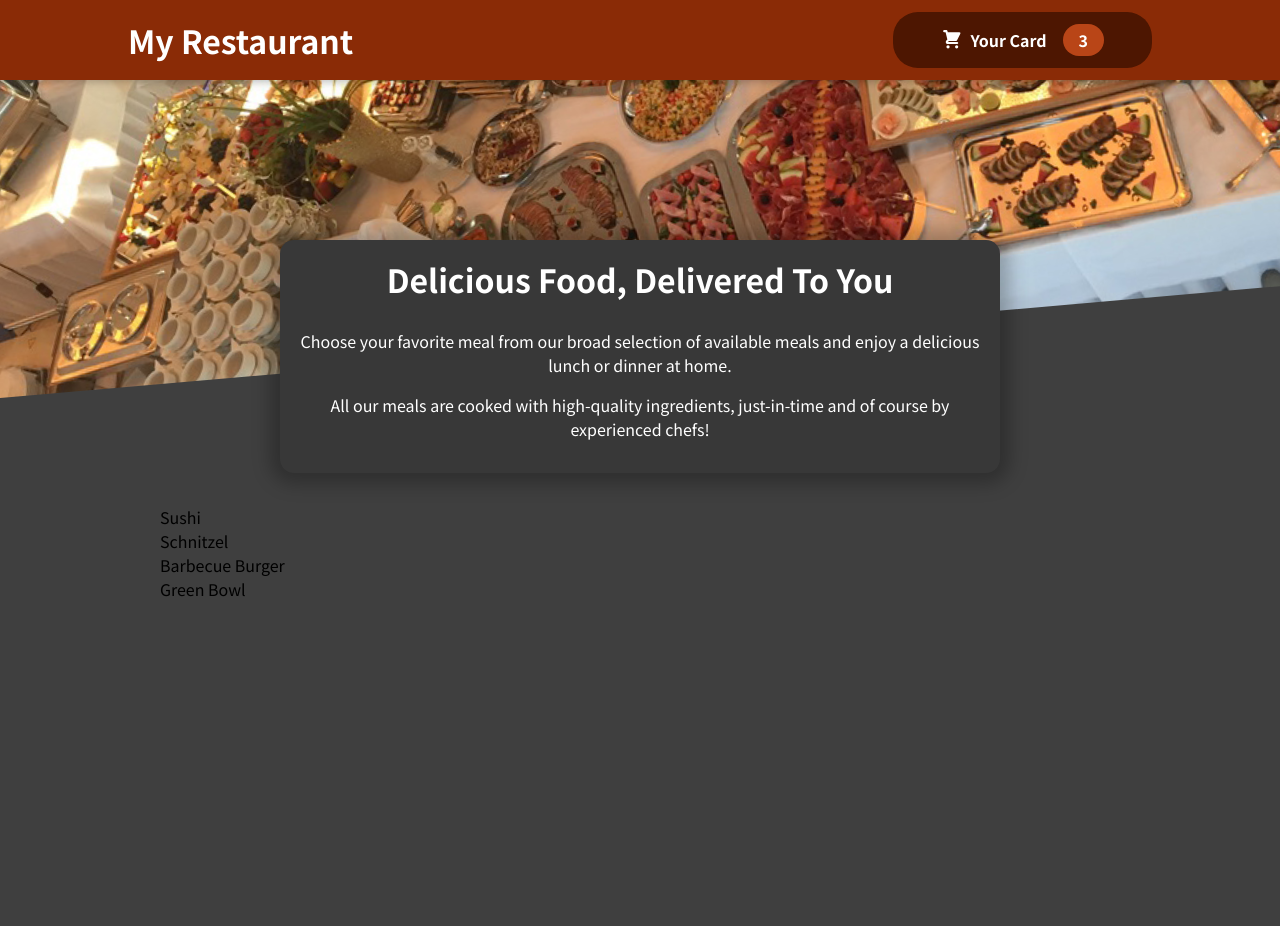
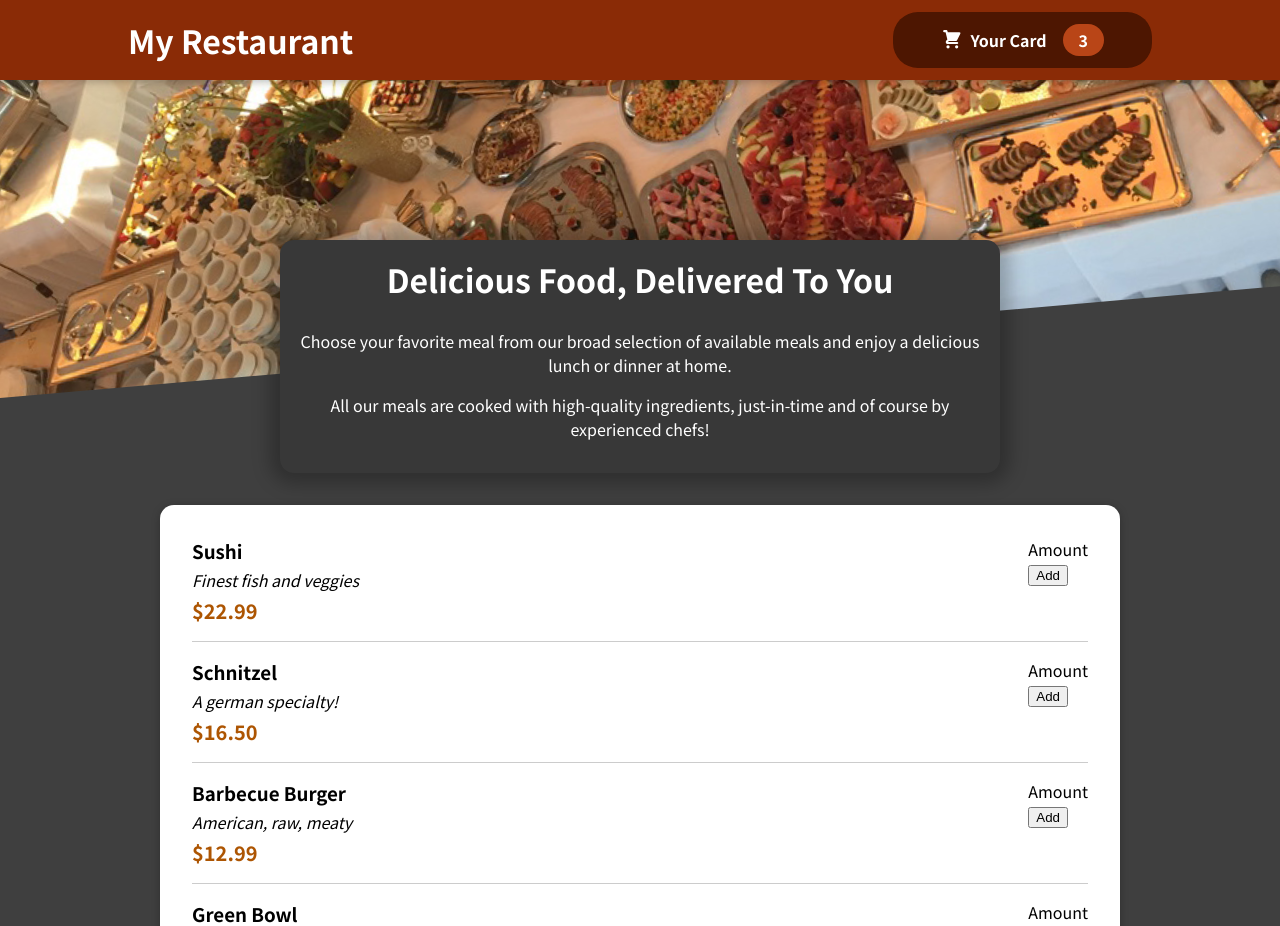
Before and after one commit to AshishSinghDeveloper/Food-Order, a React (Create React App) app: page / in a window 1280 px wide. Shown: the top 926 px of the page. Before the commit the page ends 800 px from the top, so only its background shows below. Built offline with nearby package versions, Linux system fonts and the light colour scheme.

Commit message:
Add meal list

```diff
--- /dev/null
+++ b/src/Components/Card/Card.js
@@ -0,0 +1,9 @@
+import style from "./Card.module.css";
+
+const Card = (props) => {
+  return  <div className={style.card}>
+    {props.children}
+  </div>
+}
+
+export default Card;
--- /dev/null
+++ b/src/Components/Card/Card.module.css
@@ -0,0 +1,6 @@
+.card {
+  padding: 1rem;
+  box-shadow: 0 2px 8px rgba(0, 0, 0, 0.25);
+  border-radius: 14px;
+  background-color: white;
+}
--- a/src/Components/Meals/AvailableMeals.js
+++ b/src/Components/Meals/AvailableMeals.js
@@ -1,38 +1,47 @@
-import style from './AvailableMeals.module.css';
+import Card from "../Card/Card";
+import style from "./AvailableMeals.module.css";
+import MealItem from "./MealItem/MealItem";
 
 const DUMMY_MEALS = [
   {
-    id: 'm1',
-    name: 'Sushi',
-    description: 'Finest fish and veggies',
+    id: "m1",
+    name: "Sushi",
+    description: "Finest fish and veggies",
     price: 22.99,
   },
   {
-    id: 'm2',
-    name: 'Schnitzel',
-    description: 'A german specialty!',
+    id: "m2",
+    name: "Schnitzel",
+    description: "A german specialty!",
     price: 16.5,
   },
   {
-    id: 'm3',
-    name: 'Barbecue Burger',
-    description: 'American, raw, meaty',
+    id: "m3",
+    name: "Barbecue Burger",
+    description: "American, raw, meaty",
     price: 12.99,
   },
   {
-    id: 'm4',
-    name: 'Green Bowl',
-    description: 'Healthy...and green...',
+    id: "m4",
+    name: "Green Bowl",
+    description: "Healthy...and green...",
     price: 18.99,
   },
 ];
 
 const AvailableMeals = () => {
-  const mealList = DUMMY_MEALS.map((meal) => <li>{meal.name}</li> );
+  const mealList = DUMMY_MEALS.map((meal) => (
+    <MealItem
+      key={meal.id}
+      name={meal.name}
+      description={meal.description}
+      price={meal.price}
+    ></MealItem>
+  ));
 
   return (
     <section className={style.meals}>
-      <ul>{mealList}</ul>
+      <Card><ul>{mealList}</ul></Card>
     </section>
   );
 };
--- /dev/null
+++ b/src/Components/Meals/MealItem/MealItem.js
@@ -0,0 +1,24 @@
+import style from "./MealItem.module.css";
+
+const MealItem = (props) => {
+  const price = `$${props.price.toFixed(2)}`;
+  return (
+    <li className={style.meal}>
+        <div>
+          <h3>{props.name}</h3>
+          <div className={style.description}>{props.description}</div>
+          <div className={style.price}>{price}</div>
+        </div>
+        <div>
+          <div>
+            Amount
+          </div>
+          <div>
+            <button>Add</button>
+          </div>
+        </div>
+    </li>
+  );
+};
+
+export default MealItem;
--- /dev/null
+++ b/src/Components/Meals/MealItem/MealItem.module.css
@@ -0,0 +1,22 @@
+.meal {
+  display: flex;
+  justify-content: space-between;
+  margin: 1rem;
+  padding-bottom: 1rem;
+  border-bottom: 1px solid #ccc;
+}
+
+.meal h3 {
+  margin: 0 0 0.25rem 0;
+}
+
+.description {
+  font-style: italic;
+}
+
+.price {
+  margin-top: 0.25rem;
+  font-weight: bold;
+  color: #ad5502;
+  font-size: 1.25rem;
+}
```
